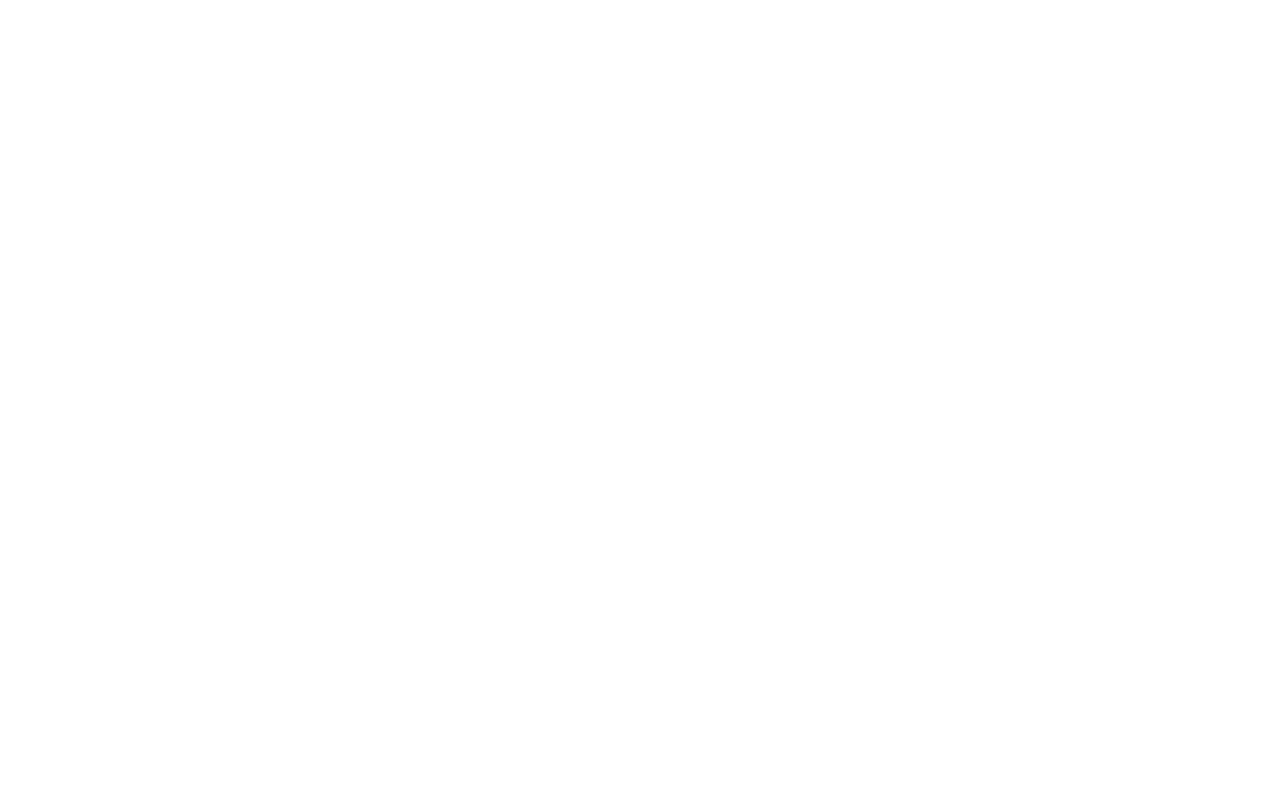
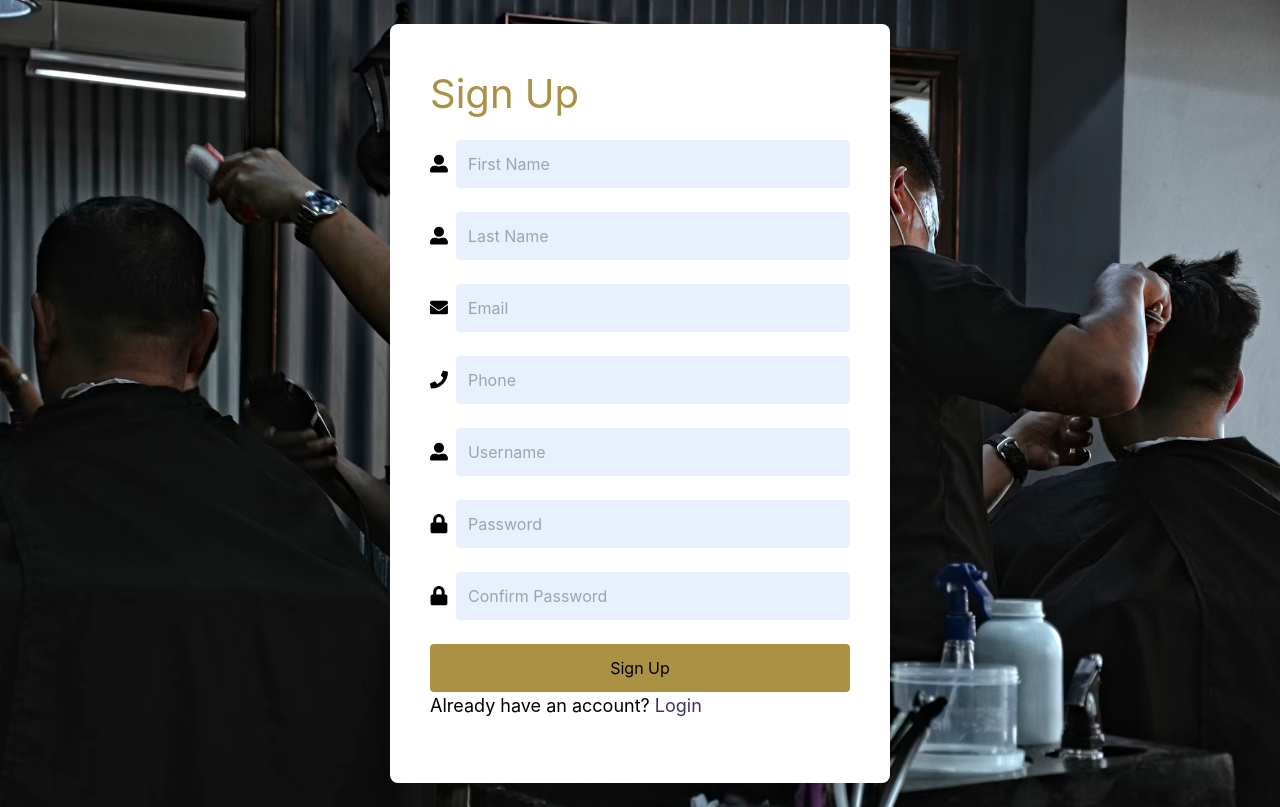
Before and after one commit to Dacoband/SWD392-HairSalon, a React (Vite) app in the folder Front_End/HairSalon/: page /SignUp in a window 1280 px wide. Before the commit this address had no page. Built offline with nearby package versions, Linux system fonts and the light colour scheme.

Commit message:
update SignUp

```diff
--- a/Front_End/HairSalon/src/pages/Login/Login.scss
+++ b/Front_End/HairSalon/src/pages/Login/Login.scss
@@ -15,9 +15,9 @@
 
   .sign-in-form {
     width: 100%;
-    max-width: 400px;
+    max-width: 500px;
     background-color:white;
-    padding: 24px;
+    padding: 40px;
     border-radius: 8px;
     box-shadow: 0 4px 12px rgba(0, 0, 0, 0.1);
 
@@ -116,44 +116,3 @@
       }
     }
   }
-
-  .footer {
-
-    justify-content: space-between;
-    width: 100%;
-    margin-top: 2rem;
-    text-align: center;
-    .social-links {
-        display: flex;
-        justify-content: center;
-        gap: 16px;
-        margin-bottom: 1rem;
-        background-color: rgb(164, 151, 126);
-
-        a {
-          color: var(--text-color);
-          &:hover {
-            color: var(--accent);
-          }
-        }
-    }
-    .footer-infor{
-        display: flex;
-        background-color: rgb(0, 0, 0);
-        color: white;
-
-    }
-    .footer-section {
-      width: 48%;
-
-      .salon-name {
-        font-size: 2rem;
-        color: var(--primary);
-      }
-
-      .salon-description {
-        font-size: 0.875rem;
-        color: var(--muted-foreground);
-      }
-    }
-  }
--- a/Front_End/HairSalon/src/pages/Login/Login.tsx
+++ b/Front_End/HairSalon/src/pages/Login/Login.tsx
@@ -47,11 +47,16 @@
   const handleGoogleLogin = () => {
     alert('Login with Google functionality not implemented yet.');
   };
+  const handleSignUp = () => {
+    navigate('/SignUp');
+  };
 
   return (
     <form className="sign-in-form" onSubmit={handleLogin}>
       <h1 className="greeting">Hello</h1>
-      <p className="prompt">Sign in to Hair salon or <a href="#" className="sign-up-link">create an account</a></p>
+      <p className="prompt"> Don’t have an account?  <span onClick={handleSignUp} className="sign-up-link">
+            Sign Up
+          </span></p>
       <InputField
         label="Username"
         type="text"
@@ -82,26 +87,6 @@
   );
 };
 
-const Footer = () => (
-  <footer className="footer">
-    <div className="social-links">
-      <a href="#">Facebook</a>
-      <a href="#">Twitter</a>
-      <a href="#">Instagram</a>
-      <a href="#">Pinterest</a>
-    </div>
-    <div className="footer-infor">
-    <div className="footer-section">
-      <h2 className="salon-name">HAIR SALON</h2>
-    </div>
-    <div className="footer-section">
-      <p className="salon-description">
-        Welcome to Hair Salon, A Premier Destination For Men's Grooming, Where Style Meets Sophistication. Whether You're Looking For A Classic Cut, Modern Trend, Or A Clean Shave, We Provide A Comfortable And Relaxing Environment To Ensure You Leave Feeling Confident And Refreshed.
-      </p>
-    </div>
-    </div>
-  </footer>
-);
 
 
 const SignInPage = () => {
--- /dev/null
+++ b/Front_End/HairSalon/src/pages/SignUp/SignUp.scss
@@ -0,0 +1,77 @@
+.sign-up-page {
+    display: flex;
+    flex-direction: column;
+    align-items: center;
+    justify-content: center;
+    min-height: 100vh;
+    background-image: url('../../assets/img/Login-BG.avif');
+    background-size: cover;
+    background-position: center;
+    padding: 24px;
+
+
+  }
+
+  .sign-up-form {
+    width: 100%;
+    max-width: 500px;
+    background-color:white;
+    padding: 40px;
+    border-radius: 8px;
+    box-shadow: 0 4px 12px rgba(0, 0, 0, 0.1);
+    .greeting {
+      font-size: 2.5rem;
+      color: #AA9144;
+      margin-bottom: 1rem;
+    }
+    .form-group {
+      margin-bottom: 1.5rem;
+      display: flex;
+      align-items: center;
+
+      .input-icon {
+        margin-right: 8px;
+        font-size: 1.2rem;
+      }
+      .input-style {
+        width: 100%;
+        padding: 12px;
+        background-color: #e8f0fe;
+        border: 1px solid var(--border);
+        border-radius: 4px;
+        outline: none;
+
+        &:focus {
+          border-color: var(--primary);
+          box-shadow: 0 0 0 2px var(--primary);
+        }
+
+      }
+
+    }
+  .switch-page{
+    font-size: 1.125rem;
+        margin-bottom: 1.5rem;
+        color:rgb(0, 0, 0);
+
+        .login-link {
+          color: rgb(53, 53, 100);
+          &:hover {
+            text-decoration: underline;
+          }
+        }
+  }
+    .sign-up-button {
+      width: 100%;
+      padding: 12px;
+      border: none;
+      border-radius: 4px;
+      background-color: #AA9144;
+      color: black;
+      cursor: pointer;
+
+      &:hover {
+        background-color: #7a6936;
+      }
+    }
+  }
--- /dev/null
+++ b/Front_End/HairSalon/src/pages/SignUp/SignUp.tsx
@@ -0,0 +1,150 @@
+import React, { useState } from 'react';
+import { useNavigate } from 'react-router-dom';
+import './SignUp.scss';
+import { FaUserAlt, FaLock, FaEnvelope, FaPhone } from "react-icons/fa";
+
+const SignUpPage = () => {
+  const [formData, setFormData] = useState({
+    firstName: '',
+    lastName: '',
+    email: '',
+    phone: '',
+    username: '',
+    password: '',
+    confirmPassword: ''
+  });
+
+  const navigate = useNavigate();
+
+  const handleChange = (e: React.ChangeEvent<HTMLInputElement>) => {
+    const { name, value } = e.target;
+    setFormData({
+      ...formData,
+      [name]: value
+    });
+  };
+
+  const handleSubmit = (e: React.FormEvent<HTMLFormElement>) => {
+    e.preventDefault();
+
+    if (formData.password !== formData.confirmPassword) {
+      alert('Passwords do not match');
+      return;
+    }
+
+    alert('Sign-up successful!');
+    navigate('/login');
+  };
+  const handleLoginRedirect = () => {
+    navigate('/login');
+  };
+
+
+  return (
+    <div className="sign-up-page">
+      <form className="sign-up-form" onSubmit={handleSubmit}>
+      <h1 className="greeting">Sign Up</h1>
+        <div className="form-group">
+          <FaUserAlt className="input-icon" />
+          <input
+            type="text"
+            name="firstName"
+            value={formData.firstName}
+            onChange={handleChange}
+            placeholder="First Name"
+            required
+            className="input-style"
+          />
+        </div>
+
+        <div className="form-group">
+          <FaUserAlt className="input-icon" />
+          <input
+            type="text"
+            name="lastName"
+            value={formData.lastName}
+            onChange={handleChange}
+            placeholder="Last Name"
+            required
+            className="input-style"
+          />
+        </div>
+
+        <div className="form-group">
+          <FaEnvelope className="input-icon" />
+          <input
+            type="email"
+            name="email"
+            value={formData.email}
+            onChange={handleChange}
+            placeholder="Email"
+            required
+            className="input-style"
+          />
+        </div>
+
+        <div className="form-group">
+          <FaPhone className="input-icon" />
+          <input
+            type="text"
+            name="phone"
+            value={formData.phone}
+            onChange={handleChange}
+            placeholder="Phone"
+            required
+            className="input-style"
+          />
+        </div>
+
+        <div className="form-group">
+          <FaUserAlt className="input-icon" />
+          <input
+            type="text"
+            name="username"
+            value={formData.username}
+            onChange={handleChange}
+            placeholder="Username"
+            required
+            className="input-style"
+          />
+        </div>
+
+        <div className="form-group">
+          <FaLock className="input-icon" />
+          <input
+            type="password"
+            name="password"
+            value={formData.password}
+            onChange={handleChange}
+            placeholder="Password"
+            required
+            className="input-style"
+          />
+        </div>
+
+        <div className="form-group">
+          <FaLock className="input-icon" />
+          <input
+            type="password"
+            name="confirmPassword"
+            value={formData.confirmPassword}
+            onChange={handleChange}
+            placeholder="Confirm Password"
+            required
+            className="input-style"
+          />
+        </div>
+
+        <button type="submit" className="sign-up-button">Sign Up</button>
+        <p className="switch-page">
+          Already have an account?{' '}
+          <span onClick={handleLoginRedirect} className="login-link">
+            Login
+          </span>
+        </p>
+      </form>
+    </div>
+  );
+};
+
+export default SignUpPage;
--- a/Front_End/HairSalon/src/router/AppRouter.tsx
+++ b/Front_End/HairSalon/src/router/AppRouter.tsx
@@ -13,6 +13,7 @@
 import LayoutMain from "../layout/LayoutMain";
 
 import Login from "../pages/Login/Login";
+import SignUp from "../pages/SignUp/SignUp";
 import PrivateRoute from "./PriveRouter";
 
 const AppRouter = () => {
@@ -21,6 +22,7 @@
       <Routes>
         <Route path="/" element={<Navigate to="/login" />} />
         <Route path="/login" element={<Login />} />
+        <Route path="/SignUp" element={<SignUp />} />
         <Route path="/logout" element={<Logout />} />
         <Route element={<LayoutMain />}>
           <Route
```
